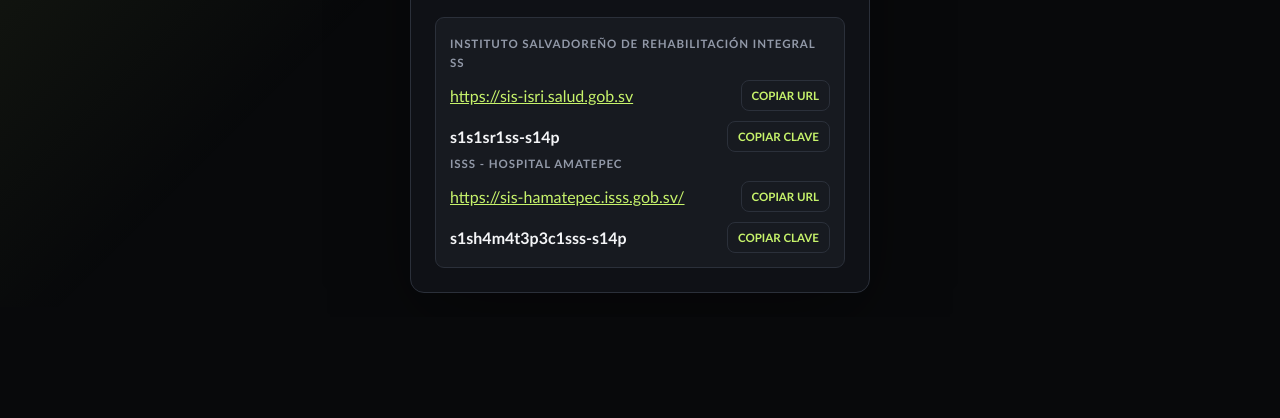
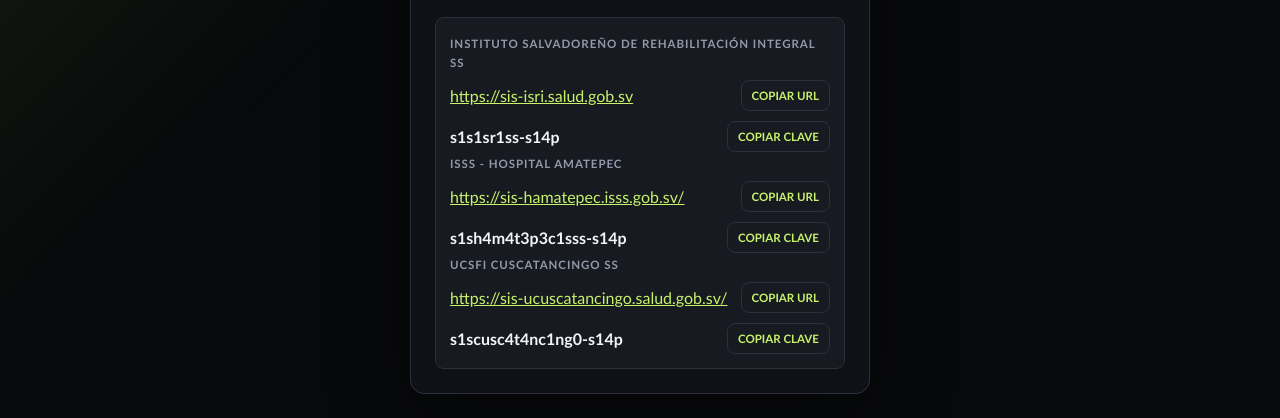
Before and after one commit to Teuscan-USAM/page, a plain HTML site: page index.html in a window 1280 px wide. Shown: the part 493-911 px from the top of the page. Before the commit the page ends 810 px from the top, so only its background shows below. Drawn offline with Linux system fonts and the light colour scheme.

Commit message:
agregar pagina de cuscatancingo

```diff
--- a/index.html
+++ b/index.html
@@ -68,6 +68,15 @@
                         <strong>s1sh4m4t3p3c1sss-s14p</strong>
                         <button class="copy-button" data-copy-value="s1sh4m4t3p3c1sss-s14p" type="button">COPIAR CLAVE</button>
                     </div>
+                    <span class="credential-label">UCSFI Cuscatancingo SS</span>
+                    <div class="credential-line">
+                        <a href="https://sis-ucuscatancingo.salud.gob.sv/" target="_blank" rel="noopener noreferrer">https://sis-ucuscatancingo.salud.gob.sv/</a>
+                        <button class="copy-button" data-copy-value="https://sis-ucuscatancingo.salud.gob.sv/" type="button">COPIAR URL</button>
+                    </div>
+                    <div class="credential-line">
+                        <strong>s1scusc4t4nc1ng0-s14p</strong>
+                        <button class="copy-button" data-copy-value="s1scusc4t4nc1ng0-s14p" type="button">COPIAR CLAVE</button>
+                    </div>
                 </div>
             </div>
         </section>
```
